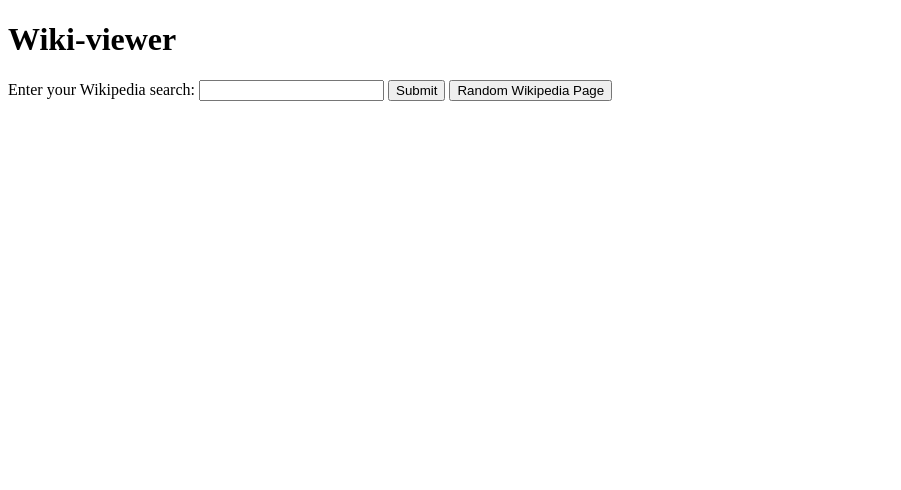
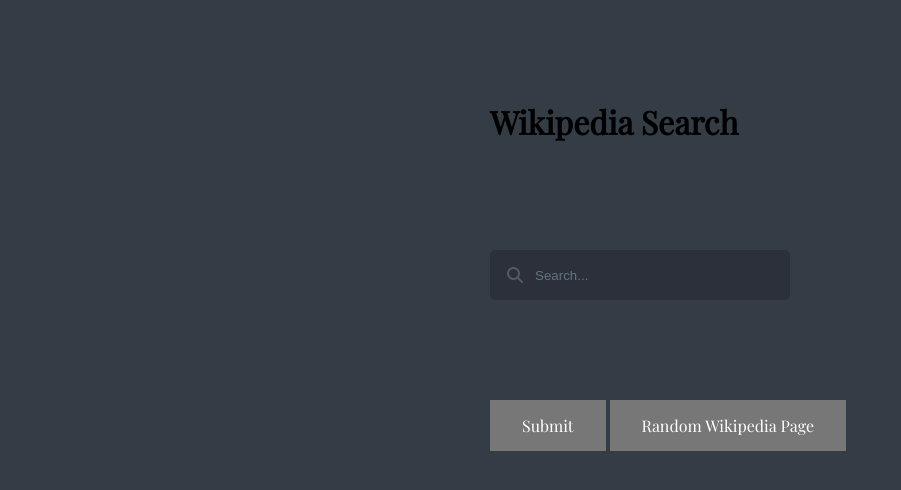
Before and after one commit to pdcavanagh/wiki-viewer, a website: page dist/index.html in a window 1280 px wide. Shown: the whole page, without its empty margins (0-901 px from the left). Drawn offline with nearby package versions, Linux system fonts and the light colour scheme.

Commit message:
styled search box, search occurs with return keypress

```diff
--- a/dist/index.html
+++ b/dist/index.html
@@ -4,18 +4,35 @@
   <meta charset="UTF-8">
 	<title></title>
 	<script src="https://ajax.googleapis.com/ajax/libs/jquery/3.1.1/jquery.min.js"></script>
+	<script src="https://use.fontawesome.com/eaebdf8a0c.js"></script>
+	<link rel="stylesheet" href="wiki.css">
+	<link href="https://fonts.googleapis.com/css?family=Playfair+Display" rel="stylesheet">
 </head>
 <body>
-<h1>Wiki-viewer</h1>
-<div id="data">
-<div id="search">
-	<span>Enter your Wikipedia search:</span>
-	<input type="text" id="searchTerm" />
-	<button id="submit">Submit</button>
-	<button id="random">Random Wikipedia Page</button>
+<div class="box">
+	<h1>Wikipedia Search</h1>
 </div>
 
+<div class="box">
+	<div class="container-1">
+			<span class="icon"><i class="fa fa-search"></i></span>
+   		<input type="search" id="search" placeholder="Search..." />
+	</div>
 </div>
+<div class="box">
+	<div class="container-2">
+		<!-- <span>Enter your Wikipedia search:</span> -->
+		<!-- <input type="text" id="search" /> -->
+		<button id="submit">Submit</button>
+		<button id="random">Random Wikipedia Page</button>
+	</div>
+</div>
+
+
+
+<div id="results">
+</div>
+
 <script src="wiki.js"></script>
 </body>
 </html>
--- a/dist/wiki.css
+++ b/dist/wiki.css
@@ -0,0 +1,80 @@
+body{
+  background: #343d46;
+}
+
+h1 {
+	font-family: 'Playfair Display', serif;
+}
+
+.box{
+  margin: 100px auto;
+  width: 300px;
+  height: 50px;
+}
+
+.container-1, .container-2{
+  width: 300px;
+  vertical-align: middle;
+  white-space: nowrap;
+  position: relative;
+}
+
+.container-1 input#search{
+  width: 300px;
+  height: 50px;
+  background: #2b303b;
+  border: none;
+  font-size: 10pt;
+  float: left;
+  color: #63717f;
+  padding-left: 45px;
+  -webkit-border-radius: 5px;
+  -moz-border-radius: 5px;
+  border-radius: 5px;
+  -webkit-transition: background .55s ease;
+	-moz-transition: background .55s ease;
+	-ms-transition: background .55s ease;
+	-o-transition: background .55s ease;
+	transition: background .55s ease;
+}
+
+.container-1 input#search::-webkit-input-placeholder {
+   color: #65737e;
+}
+
+.container-1 input#search:-moz-placeholder { /* Firefox 18- */
+   color: #65737e;
+}
+
+.container-1 input#search::-moz-placeholder {  /* Firefox 19+ */
+   color: #65737e;
+}
+
+.container-1 input#search:-ms-input-placeholder {
+   color: #65737e;
+}
+
+.container-1 .icon{
+  position: absolute;
+  top: 50%;
+  margin-left: 17px;
+  margin-top: 17px;
+  z-index: 1;
+  color: #4f5b66;
+}
+
+.container-1 input#search:hover, .container-1 input#search:focus, .container-1 input#search:active{
+    outline:none;
+    background: #ffffff;
+  }
+
+button, .button {
+	background-color: #777;
+	border: none;
+	color: white;
+	padding: 15px 32px;
+	text-align: center;
+	text-decoration: none;
+	font-size: 16px;
+	font-family: 'Playfair Display', serif;
+}
--- a/dist/wiki.js
+++ b/dist/wiki.js
@@ -1,38 +1,36 @@
 var resultsToReturn = 10;
 var randUrl = 'https://www.google.com';
 
-function traverseJSON (object) {
-	for(var i in object) {
-		//func.apply(this, [i, object[i]]);
-		if(object[i] != null && typeof object[i]==='object'){
-			$('#data').append('<ul>');
-			traverseJSON(object[i]);
-			$('#data').append('</ul>');
-		}
-		else if(object[i] != null) {
-			console.log(object[i]);
-			$('#data').append('<li>' + object[i] + '</li>');
-		}
-	}
-}
+// function traverseJSON (object) {
+// 	for(var i in object) {
+// 		//func.apply(this, [i, object[i]]);
+// 		if(object[i] != null && typeof object[i]==='object'){
+// 			$('#results').append('<ul>');
+// 			traverseJSON(object[i]);
+// 			$('#results').append('</ul>');
+// 		}
+// 		else if(object[i] != null) {
+// 			console.log(object[i]);
+// 			$('#results').append('<li>' + object[i] + '</li>');
+// 		}
+// 	}
+// }
 
 function displayResults (data) {
+	$('#results').empty();
 	for (var i=0; i<resultsToReturn; i++) {
-		$('#data').append('<h3>' + data[1][i] + '</h3>');
-		$('#data').append('<p>' + data[2][i] + '</p>');
-		$('#data').append('<a href="' + data[3][i] + '">' + data[3][i] + '</a>');
+		$('#results').append('<h3>' + data[1][i] + '</h3>');
+		$('#results').append('<p>' + data[2][i] + '</p>');
+		$('#results').append('<a href="' + data[3][i] + '">' + data[3][i] + '</a>');
 	}
 }
 
 function returnResults() {
-	var searchTopic = $('#searchTerm').val();
+	var searchTopic = $('#search').val();
 
-	//var wikiAPIcall = 'https://en.wikipedia.org/w/api.php?action=query&titles=Main%20Page&prop=revisions&rvprop=content&format=json';
 	var wikiAPIcall = 'https://en.wikipedia.org/w/api.php?';
-	//var queryData = 'action=query&titles=Main%20Page&prop=revisions&rvprop=content&format=json&callback=?';
-	//var queryData = 'action=query&titles=' + searchTopic + '&format=json&callback=?';
 	var queryData = 'action=opensearch&search=' + searchTopic + '&format=json&callback=?';
-	//var queryData = "Main Page";
+
 	// Using jQuery
 	$.ajax( {
 	    url: wikiAPIcall,
@@ -60,13 +58,13 @@
 	    type: 'GET',
 	    headers: { 'Api-User-Agent': 'Wiki-viewer/1.0 (pdcavanagh@yahoo.com)' },
 	    success: function(data, textStatus, jqXHR) {
-	    	console.log('success ' + data.length);
-	    	console.log(data);
+	    	//console.log('success ' + data.length);
+	    	//console.log(data);
 	      //traverseJSON(data);
 	      var pageID = data.query.random[0].id;
 				randQuery = 'action=query&format=json&prop=info&pageids=' + pageID + '&inprop=url&callback=?';
-				console.log(pageID);
-				console.log(wikiAPIcall + randQuery);
+				//console.log(pageID);
+				//console.log(wikiAPIcall + randQuery);
 				$.ajax( {
 			    url: wikiAPIcall,
 			    data: randQuery,
@@ -74,18 +72,23 @@
 			    type: 'GET',
 			    headers: { 'Api-User-Agent': 'Wiki-viewer/1.0 (pdcavanagh@yahoo.com)' },
 			    success: function(data, textStatus, jqXHR) {
-			    	console.log('success ' + data.length);
-			    	console.log(data);
-			      //traverseJSON(data);
-			      //var pageID = data.query.random[0].id;
+			    	//console.log('success ' + data.length);
+			    	//console.log(data);
 						randUrl = data.query.pages[pageID].fullurl;
-						//console.log(randUrl);
 						window.location.href=randUrl;
 	    		}
 	    	});
 	  	}
 	});
 }
+
+document.getElementById("search")
+    .addEventListener("keyup", function(event) {
+    event.preventDefault();
+    if (event.keyCode == 13) {
+        document.getElementById("submit").click();
+    }
+});
 
 $('#submit').click( function () {
 	returnResults();
```
